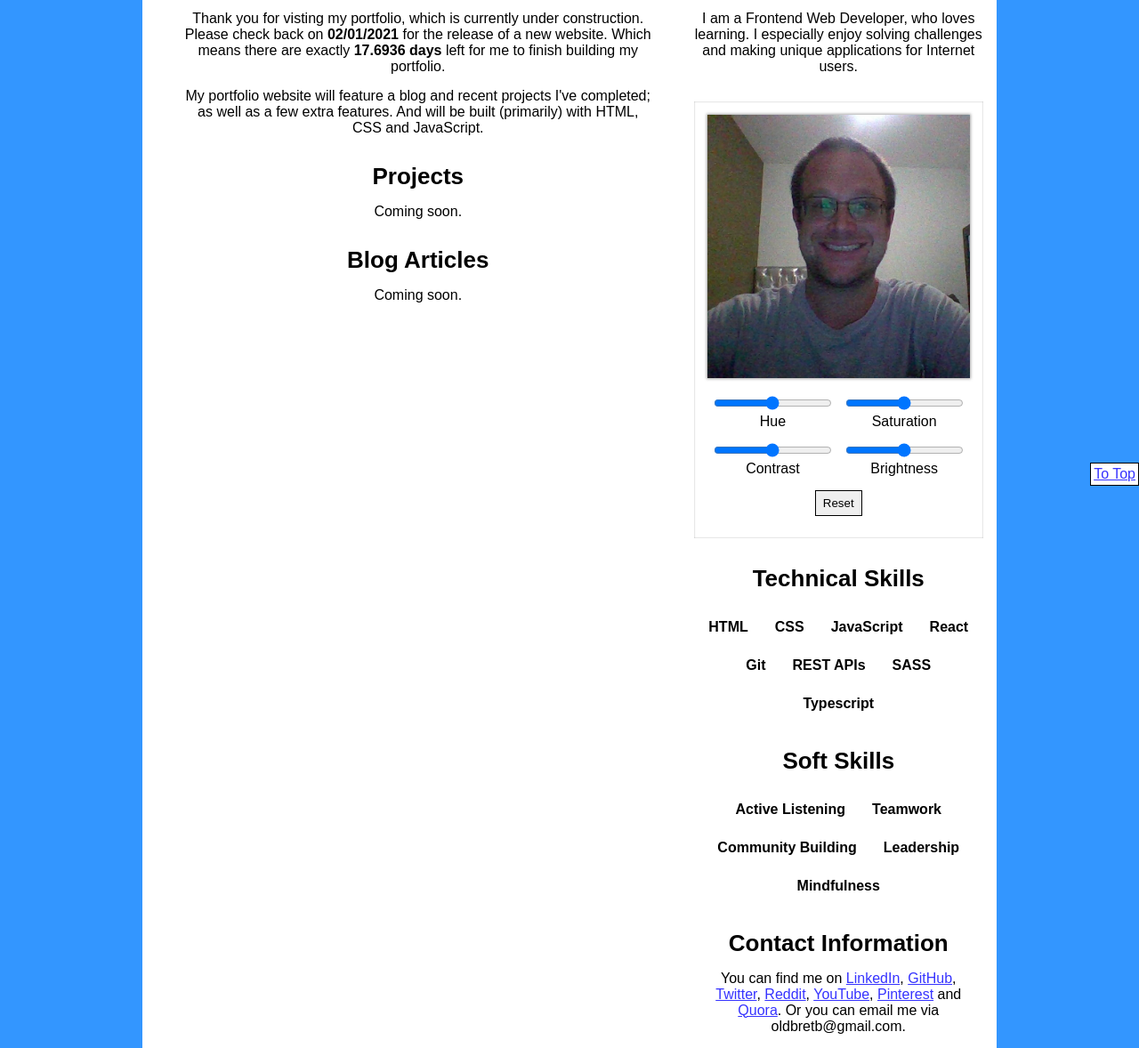
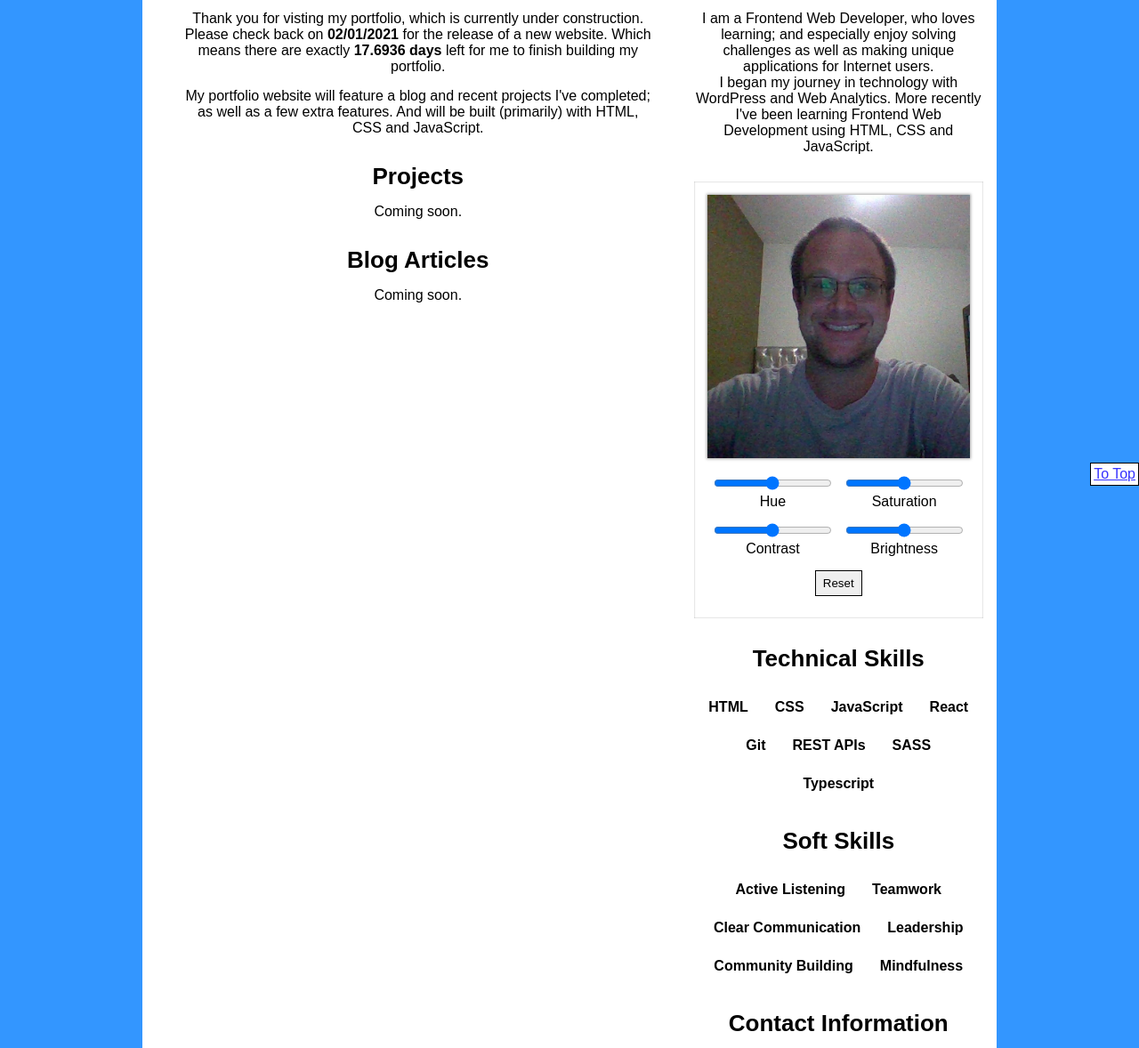
Before and after one commit to devbret/under-construction, a plain HTML site: page index.html in a window 1280 px wide. Shown: the part 254-1432 px from the top of the page at 89% size. Drawn offline with Linux system fonts and the light colour scheme.

Commit message:
Added new content to the "About Me" section.

```diff
--- a/index.html
+++ b/index.html
@@ -43,7 +43,8 @@
       <aside id="col2">
         <section id="aboutMe">
           <h2>About Me</h2>
-          <p>I am a Frontend Web Developer, who loves learning. I especially enjoy solving challenges and making unique applications for Internet users.</p>
+          <p>I am a Frontend Web Developer, who loves learning; and especially enjoy solving challenges as well as making unique applications for Internet users.</p>
+          <p id="techJourney">I began my journey in technology with WordPress and Web Analytics. More recently I've been learning Frontend Web Development using HTML, CSS and JavaScript.</p>
         </section>
         <section id="imageManipulation">
           <div id="imgHolder">
@@ -88,8 +89,9 @@
             <div id="softSkillsDiv">
               <p>Active Listening</p>
               <p>Teamwork</p>
+              <p>Clear Communication</p>
+              <p>Leadership</p>
               <p>Community Building</p>
-              <p>Leadership</p>
               <p>Mindfulness</p>
             </div>
           </section>
```
